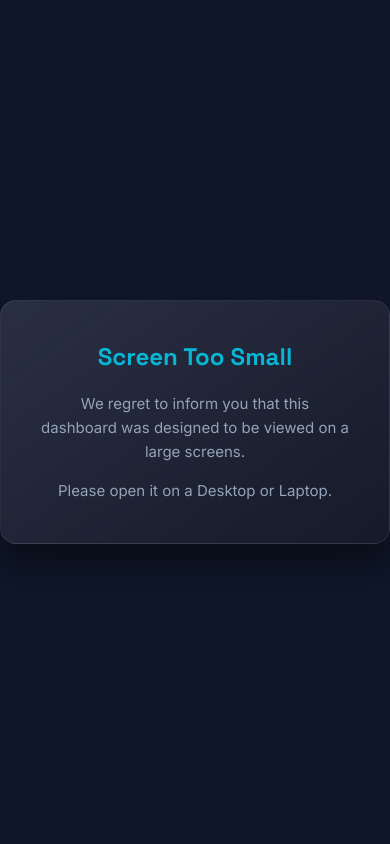
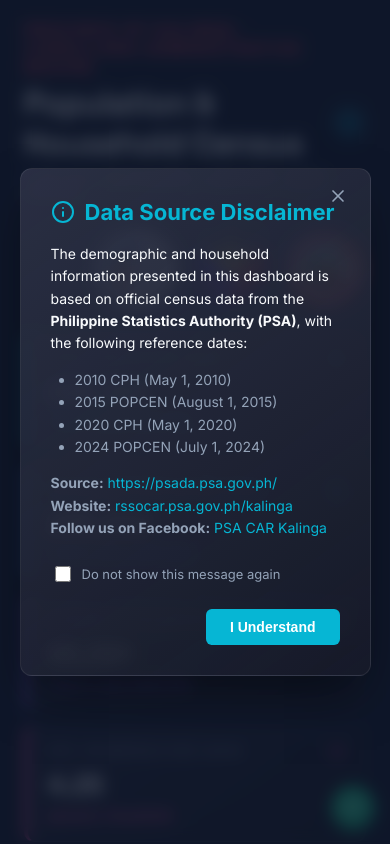
Before and after one commit to Syano18/TeamBATOK, a React (Vite) app: page / in a window 390 px wide. Built offline with nearby package versions, Linux system fonts and the light colour scheme.

Commit message:
Merge branch 'main' of https://github.com/Syano18/PopulationDashboard and apply mobile navigation fixes

```diff
--- a/src/components/Dashboard.jsx
+++ b/src/components/Dashboard.jsx
@@ -579,16 +579,6 @@
 
   return (
     <>
-    <div className="mobile-alert" style={{
-      fontFamily: "'Inter', -apple-system, sans-serif", background: COLORS.bg, height: '100vh',
-      color: COLORS.cream, boxSizing: 'border-box', alignItems: 'center', justifyContent: 'center'
-    }}>
-      <div style={{ background: COLORS.panelAlt, padding: '40px', borderRadius: 16, border: `1px solid ${COLORS.border}`, maxWidth: 450, textAlign: 'center', boxShadow: '0 20px 40px rgba(0,0,0,0.5)' }}>
-        <h2 style={{ color: COLORS.rust, marginTop: 0, fontFamily: "'Space Grotesk', sans-serif" }}>Screen Too Small</h2>
-        <p style={{ color: COLORS.creamDim, lineHeight: 1.6, fontSize: 15 }}>We regret to inform you that this dashboard was designed to be viewed on a large screens.</p>
-        <p style={{ color: COLORS.creamDim, lineHeight: 1.6, fontSize: 15, marginBottom: 0 }}>Please open it on a Desktop or Laptop.</p>
-      </div>
-    </div>
     <div className="dashboard-wrapper" style={{
       fontFamily: "'Inter', -apple-system, sans-serif", background: COLORS.bg, height: '100vh',
       color: COLORS.cream, padding: '20px 24px', boxSizing: 'border-box',
@@ -604,10 +594,10 @@
 
         body { margin: 0; background: ${COLORS.bg}; color: ${COLORS.cream}; overflow: hidden; }
 
-        .mobile-alert { display: none !important; }
+        .mobile-nav-hint { display: none; }
         @media (max-width: 900px) {
-          .mobile-alert { display: flex !important; }
-          .dashboard-wrapper { display: none !important; }
+          .mobile-nav-hint { display: block; width: 100%; font-size: 11px; color: ${COLORS.creamDim}; font-weight: 600; text-transform: uppercase; letter-spacing: 1px; padding-bottom: 4px; margin-bottom: 4px; border-bottom: 1px dashed rgba(255,255,255,0.1); }
+          .dashboard-wrapper { overflow-y: auto !important; overflow-x: hidden; }
         }
 
         /* Animations */
@@ -865,6 +855,7 @@
 
       {/* Tabs */}
       <div style={{ display: 'flex', gap: 8, marginBottom: 16, flexWrap: 'wrap', borderBottom: `1px solid ${COLORS.border}`, paddingBottom: 14, flex: 'none' }}>
+        <div className="mobile-nav-hint">Navigation Menu</div>
         {TABS.map(t => {
           const Icon = t.icon;
           return (
```
